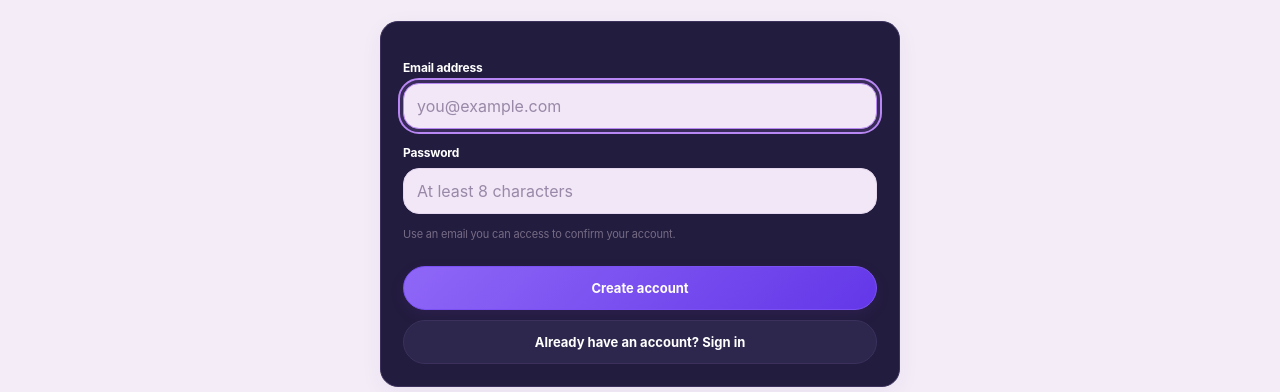
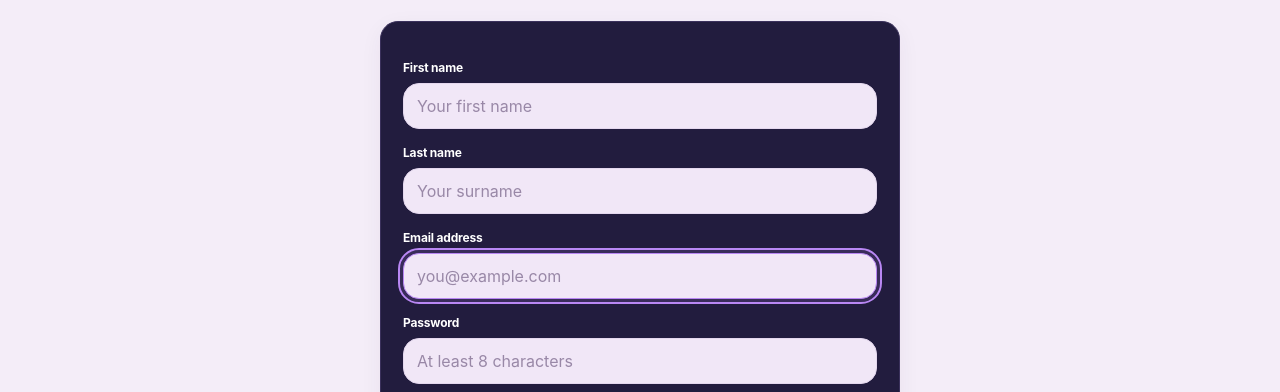
Before and after one commit to Magenyi-ux/app1, a website: page index.html in a window 1280 px wide. Both pictures are taken after a click on the button "Get Started". Shown: the part 362-754 px from the top of the page. Drawn offline with nearby package versions, Linux system fonts and the light colour scheme.

Commit message:
Collect required name metadata during account creation

```diff
--- a/index.html
+++ b/index.html
@@ -224,7 +224,13 @@ html,body{background:#f4edf8;color:#211631;font-family:Inter,-apple-system,Blink
     <h1 id="authHeading">Create your account.</h1>
     <p class="onboard-copy" id="authIntro">Your profile and journal will be saved securely to your account.</p>
     <form class="card" id="authForm">
-      <label class="field-label" for="authEmail">Email address</label>
+      <div id="authNameFields">
+      <label class="field-label" for="authFirstName">First name</label>
+      <input class="field" id="authFirstName" maxlength="80" autocomplete="given-name" placeholder="Your first name">
+      <label class="field-label" for="authLastName">Last name</label>
+      <input class="field" id="authLastName" maxlength="80" autocomplete="family-name" placeholder="Your surname">
+    </div>
+    <label class="field-label" for="authEmail">Email address</label>
       <input class="field" id="authEmail" type="email" autocomplete="email" required maxlength="254" placeholder="you@example.com">
       <label class="field-label" for="authPassword">Password</label>
       <input class="field" id="authPassword" type="password" autocomplete="new-password" minlength="8" required placeholder="At least 8 characters">
@@ -306,6 +312,8 @@ let ojUser = null;
 function ojMessage(id, message) { const el = $(id); if (el) el.textContent = message; }
 function ojSetAuthMode(mode) {
   ojAuthMode = mode;
+  $("authNameFields").style.display = mode === "signup" ? "block" : "none";
+  $("authFirstName").required = mode === "signup"; $("authLastName").required = mode === "signup";
   $("authHeading").textContent = mode === "signup" ? "Create your account." : "Welcome back.";
   $("authIntro").textContent = mode === "signup" ? "Your profile and journal will be saved securely to your account." : "Sign in to continue setting up your profile and journal.";
   $("authSubmit").textContent = mode === "signup" ? "Create account" : "Sign in";
@@ -403,6 +411,8 @@ $("authForm").addEventListener("submit", async function(ev) {
   ev.preventDefault();
   const email = $("authEmail").value.trim().toLowerCase();
   const password = $("authPassword").value;
+  const firstName = $("authFirstName").value.trim();
+  const lastName = $("authLastName").value.trim();
   const submit = $("authSubmit");
   submit.disabled = true;
   submit.textContent = ojAuthMode === "signup" ? "Creating account…" : "Signing in…";
@@ -410,7 +420,7 @@ $("authForm").addEventListener("submit", async function(ev) {
     if (ojAuthMode === "signup") {
       const { data, error } = await ojSupabase.auth.signUp({
         email, password,
-        options: { data: { email } }
+        options: { data: { email, first_name: firstName, last_name: lastName, display_name: [firstName, lastName].filter(Boolean).join(" ") } }
       });
       if (error) throw error;
       if (!data.session) {
```
